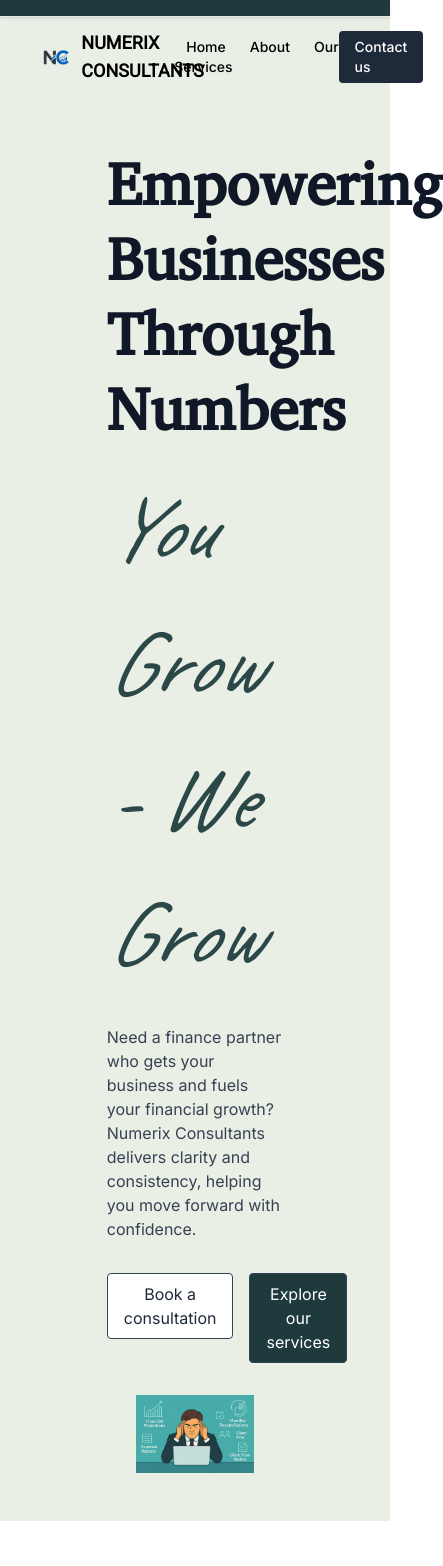
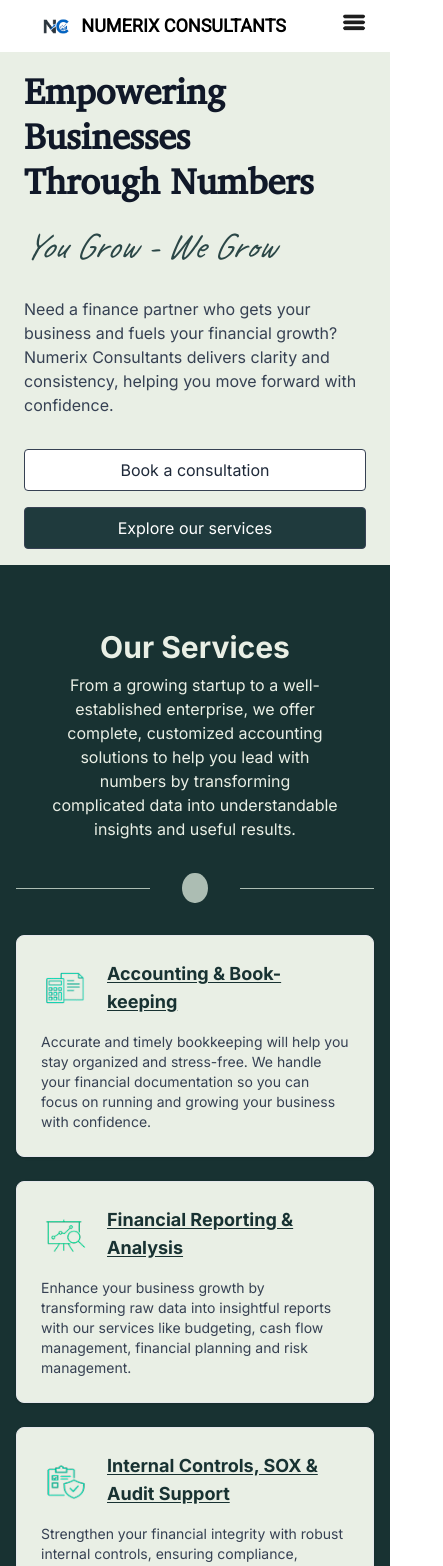
Before and after one commit to prakshaljain7/numerix-consultants, a Next.js app: page / in a window 390 px wide. Shown: the top 1566 px of the page, 443 px wide, since content can reach past the window. Built offline with nearby package versions, Linux system fonts and the light colour scheme.

Commit message:
home page mobile

```diff
--- a/src/components/Footer.jsx
+++ b/src/components/Footer.jsx
@@ -1,10 +1,57 @@
-import React from "react";
+import Image from 'next/image';
+import React from 'react';
+import EmailIcon from '../assets/email.png';
+import LinkedIcon from '../assets/linkedin_icon.png';
+import PhoneIcon from '../assets/phone_icon.png';
 
 const Footer = () => {
   return (
-    <footer className="w-full bg-[#183232] text-white text-center py-4 text-sm mt-auto">
-      &copy; {new Date().getFullYear()} Numerix Consultants. All rights reserved.
-    </footer>
+    <div>
+      <footer className='hidden md:block w-full bg-[#183232] text-white text-center py-4 text-sm mt-auto'>
+        &copy; {new Date().getFullYear()} Numerix Consultants. All rights
+        reserved.
+      </footer>
+      <nav className='block md:hidden w-full bg-[#1F3A3D] border-b border-gray-200 flex items-center justify-between px-2 py-2 text-sm font-medium shadow-sm z-10'>
+        <div className='flex items-center text-gray-700 w-full justify-between text-white text-[10px]'>
+          <div className='flex items-center gap-2 '>
+            <Image
+              src={PhoneIcon}
+              alt='Phone Icon'
+              className='w-auto h-[16px] object-cover'
+              height={24}
+              width={24}
+            />
+            <span>+91-8630687257</span>
+          </div>
+          <a href='mailto:Administrator@numerixconsultants.in' className=''>
+            <div className='flex items-center gap-2'>
+              <Image
+                src={EmailIcon}
+                alt='Email Icon'
+                className='w-auto h-[24px] object-cover'
+                height={24}
+                width={24}
+              />
+              <span>Administrator@numerixconsultants.in</span>
+            </div>
+          </a>
+          <a
+            href='https://www.linkedin.com/company/numerix-consultants/'
+            className='flex  items-center gap-1 hover:underline'
+            target='_blank'
+          >
+            <Image
+              src={LinkedIcon}
+              alt='LinkedIn Icon'
+              className='w-auto h-[20px] object-cover'
+              height={24}
+              width={24}
+            />
+            <span>LinkedIn</span>
+          </a>
+        </div>
+      </nav>
+    </div>
   );
 };
 
--- a/src/components/HeroSection.jsx
+++ b/src/components/HeroSection.jsx
@@ -4,14 +4,14 @@ import Image from 'next/image';
 
 const HeroSection = () => {
   return (
-    <section className='w-full bg-[#E9EFE5] flex flex-col md:flex-row items-center justify-between px-12 py-12 md:py-20 gap-8'>
-      <div className='flex flex-col gap-4 w-[60%]'>
-        <h1 className='text-[60px] font-bold font-charis leading-tight text-gray-900'>
+    <section className='w-full bg-[#E9EFE5] flex flex-col md:flex-row items-center justify-between px-6 md:px-12 py-4 md:py-12 md:py-20 gap-8'>
+      <div className='flex flex-col gap-4 w-full md:w-[60%]'>
+        <h1 className='text-[36px] md:text-[60px] font-bold font-charis leading-tight text-gray-900'>
           Empowering Businesses
           <br />
           Through Numbers
         </h1>
-        <h2 className='text-[90px] italic text-[#2b4747] font-medium mb-2 font-caveat'>
+        <h2 className='text-[36px] md:text-[90px] italic text-[#2b4747] font-medium mb-2 font-caveat'>
           You Grow - We Grow
         </h2>
         <p className='text-gray-700 mb-4'>
@@ -19,7 +19,7 @@ const HeroSection = () => {
           growth? Numerix Consultants delivers clarity and consistency, helping
           you move forward with confidence.
         </p>
-        <div className='flex gap-4 w-[80%]'>
+        <div className='flex gap-4 w-full md:w-[80%] flex-col md:flex-row'>
           <a href='/contact' className='flex-1'>
             <button className='border border-gray-700 px-4 py-2 rounded bg-white transition text-gray-800 w-full'>
               Book a consultation
@@ -32,7 +32,7 @@ const HeroSection = () => {
           </a>
         </div>
       </div>
-      <div className='flex items-center justify-end w-[40%]'>
+      <div className='hidden md:flex items-center justify-end w-[40%]'>
         <span className='text-gray-500'>
           <Image
             src={HeroBanner}
--- a/src/components/Navbar.jsx
+++ b/src/components/Navbar.jsx
@@ -1,14 +1,17 @@
-import React from 'react';
+'use client';
+import React, { useState } from 'react';
 import EmailIcon from '../assets/email.png';
 import LinkedIcon from '../assets/linkedin_icon.png';
 import PhoneIcon from '../assets/phone_icon.png';
 import NumerixLogo from '../assets/numerix-logo.png';
+import Hamburger from '../assets/hamburger.png';
 import Image from 'next/image';
 
 const Navbar = () => {
+  const [isMenuOpen, setIsMenuOpen] = useState(false);
   return (
-    <>
-      <nav className='w-full bg-[#1F3A3D] border-b border-gray-200 flex items-center justify-between px-6 py-2 text-sm font-medium shadow-sm z-10 pr-[150px]'>
+    <div className='sticky top-0 left-0 right-0 z-50'>
+      <nav className='hidden md:block w-full bg-[#1F3A3D] border-b border-gray-200 flex items-center justify-between px-6 py-2 text-sm font-medium shadow-sm z-10 pr-[150px]'>
         <div className='hidden md:flex items-center gap-6 text-gray-700 w-full justify-end text-white '>
           <div className='flex items-center gap-2'>
             <Image
@@ -48,7 +51,7 @@ const Navbar = () => {
           </a>
         </div>
       </nav>
-      <nav className='w-full bg-[#E9EFE5] flex items-center justify-between px-6 py-2 text-sm font-medium'>
+      <nav className='w-full bg-[#FFFFFF] md:bg-[#E9EFE5] flex items-center justify-between px-6 py-2 text-sm font-medium'>
         <div className='flex items-center gap-2'>
           <a href='/' className='px-3 py-1 rounded text-black'>
             <span className='font-bold text-lg flex items-center gap-1'>
@@ -65,7 +68,19 @@ const Navbar = () => {
             </span>
           </a>
         </div>
-        <div>
+        <div
+          className='block md:hidden'
+          onClick={() => setIsMenuOpen(!isMenuOpen)}
+        >
+          <Image
+            src={Hamburger}
+            alt='Numerix Logo'
+            className='w-auto h-[24px] object-cover mt-[-8px]'
+            height={24}
+            width={24}
+          />
+        </div>
+        <div className='hidden md:block'>
           <a
             href='/'
             className='px-3 py-1 rounded hover:bg-gray-100 text-black'
@@ -85,7 +100,7 @@ const Navbar = () => {
             Our Services
           </a>
         </div>
-        <div className='flex items-center gap-4'>
+        <div className='hidden md:flex items-center gap-4'>
           <a
             className='bg-gray-800 text-white px-4 py-1.5 rounded hover:bg-gray-700 transition'
             href='/contact'
@@ -94,7 +109,31 @@ const Navbar = () => {
           </a>
         </div>
       </nav>
-    </>
+      {isMenuOpen && (
+        <nav className='block md:hidden '>
+          <div className='block w-full bg-[#FFFFFF] flex items-center justify-between px-6 py-2 text-sm font-medium border-t-2'>
+            <a
+              href='/about'
+              className='px-3 py-1 rounded hover:bg-gray-100 text-black'
+            >
+              About
+            </a>
+            <a
+              href='/services'
+              className='px-3 py-1 rounded hover:bg-gray-100 text-black'
+            >
+              Our Services
+            </a>
+            <a
+              href='/contact'
+              className='px-3 py-3 rounded-[10px] bg-[#188038] text-white'
+            >
+              Contact Us
+            </a>
+          </div>
+        </nav>
+      )}
+    </div>
   );
 };
 
--- a/src/components/ServicesSection.jsx
+++ b/src/components/ServicesSection.jsx
@@ -38,7 +38,7 @@ const ServicesSection = () => {
   return (
     <section
       id='services'
-      className='w-full bg-[#183232] text-white py-16 px-4 flex flex-col items-center mt-[100px]'
+      className='w-full bg-[#183232] text-white py-16 px-4 flex flex-col items-center mt-0 md:mt-[100px]'
     >
       <h2 className='text-3xl md:text-4xl font-bold mb-2 text-[#E9EFE5]'>
         Our Services
@@ -49,12 +49,12 @@ const ServicesSection = () => {
         by transforming complicated data into understandable insights and useful
         results.
       </p>
-      <div className='flex items-center justify-center mb-8 w-[90%] gap-8'>
+      <div className='flex items-center justify-center mb-8 w-full md:w-[90%] gap-8'>
         <div className='w-[45%] h-[1px] bg-[#ACBDB3]' />
-        <div className='w-[30px] h-[30px] bg-[#ACBDB3] rounded-[50%]' />
+        <div className='w-[30px] h-[30px] bg-[#ACBDB3] rounded-[50%] flex' />
         <div className='w-[45%] h-[1px] bg-[#ACBDB3]' />
       </div>
-      <div className='grid grid-cols-1 md:grid-cols-3 gap-6 w-full max-w-[85%]'>
+      <div className='grid grid-cols-1 md:grid-cols-3 gap-6 w-full max-w-full md:max-w-[85%]'>
         {services.slice(0, 3).map((service) => (
           <div
             key={service.title}
@@ -64,7 +64,7 @@ const ServicesSection = () => {
               <Image
                 src={service.icon}
                 alt='Hero Image'
-                className='w-[40px] h-auto'
+                className='w-[50px] md:w-[40px] h-auto'
                 height={40}
                 width={40}
               />
@@ -77,7 +77,7 @@ const ServicesSection = () => {
           </div>
         ))}
       </div>
-      <div className='grid grid-cols-1 md:grid-cols-2 gap-6 w-full max-w-[50%] mt-6'>
+      <div className='grid grid-cols-1 md:grid-cols-2 gap-6 w-full max-w-full md:max-w-[50%] mt-6'>
         {services.slice(3).map((service) => (
           <div
             key={service.title}
@@ -87,7 +87,7 @@ const ServicesSection = () => {
               <Image
                 src={service.icon}
                 alt='Hero Image'
-                className='w-[40px] h-auto'
+                className='w-[50px] md:w-[40px] h-auto'
                 height={40}
                 width={40}
               />
--- a/src/components/WhyChooseUsSection.jsx
+++ b/src/components/WhyChooseUsSection.jsx
@@ -14,8 +14,8 @@ const reasons = [
 
 const WhyChooseUsSection = () => {
   return (
-    <section className='w-full bg-[#E9EFE5] flex flex-col md:flex-row items-center px-16 py-16 gap-[10%] justify-center mt-[100px]'>
-      <div className='flex items-center justify-center w-[20%]'>
+    <section className='w-full bg-[#E9EFE5] flex flex-col md:flex-row items-center px-6 md:px-16 py-6 md:py-16 gap-[10%] justify-center mt-0 md:mt-[100px]'>
+      <div className='hidden md:flex items-center justify-center w-[20%]'>
         <Image
           src={WhyImage}
           alt='Hero Image'
@@ -24,11 +24,11 @@ const WhyChooseUsSection = () => {
           width={403}
         />
       </div>
-      <div className='flex flex-col gap-4'>
-        <h2 className='text-[48px] font-medium mb-4 text-[#2b4747] font-[Alkatra]'>
+      <div className='flex flex-col gap-1 md:gap-4'>
+        <h2 className='text-[24px] md:text-[48px] font-medium mb-1 md:mb-4 text-[#2b4747] font-[Alkatra]'>
           Why NUMERIX CONSULTANTS?
         </h2>
-        <ul className='flex flex-col gap-3'>
+        <ul className='flex flex-col gap-1 md:gap-3'>
           {reasons.map((reason) => (
             <li
               key={reason}
@@ -38,10 +38,10 @@ const WhyChooseUsSection = () => {
                 src={TickImage}
                 alt='Hero Image'
                 className='object-cover'
-                height={40}
-                width={40}
+                height={20}
+                width={20}
               />
-              <span className='text-[24px]'>{reason}</span>
+              <span className='text-[18px] md:text-[24px]'>{reason}</span>
             </li>
           ))}
         </ul>
```
Also changed, not shown: src/assets/hamburger.png (added).
